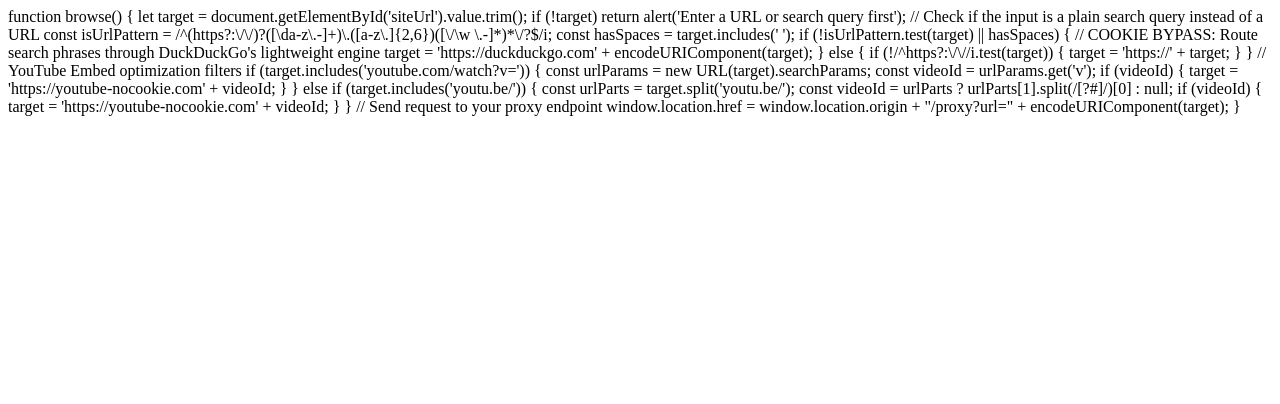
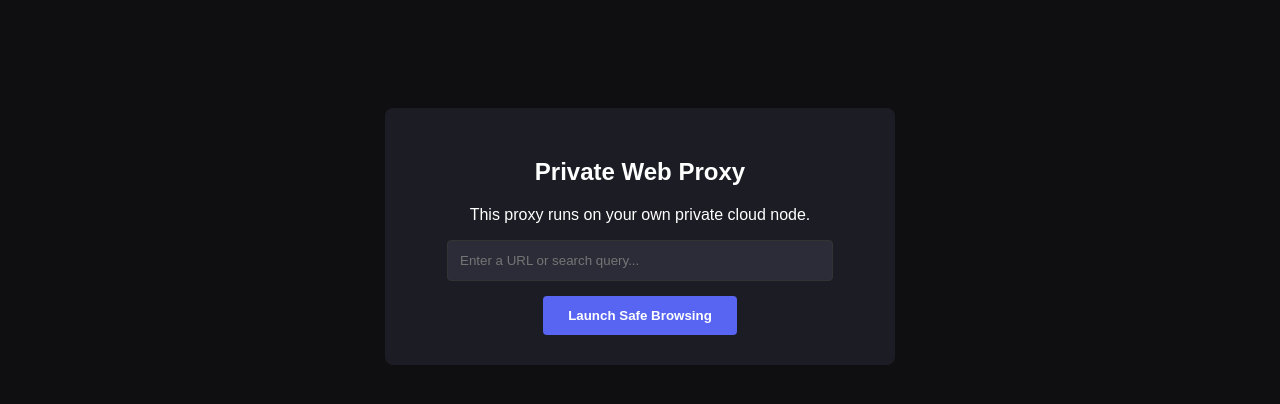
Before and after one commit to beartarango-cpu/myschoolwork, a website: page public/index.html in a window 1280 px wide. Drawn offline with Linux system fonts and the light colour scheme.

Commit message:
Update index.html

```diff
--- a/public/index.html
+++ b/public/index.html
@@ -1,22 +1,45 @@
+<!DOCTYPE html>
+<html lang="en">
+<head>
+    <meta charset="UTF-8">
+    <title>My Private Gateway</title>
+    <style>
+        body { font-family: sans-serif; text-align: center; padding-top: 100px; background: #0f0f11; color: #fff; }
+        .box { max-width: 450px; margin: 0 auto; background: #1c1c24; padding: 30px; border-radius: 8px; }
+        input { width: 80%; padding: 12px; margin-bottom: 15px; border-radius: 4px; border: 1px solid #333; background: #2c2c38; color: #fff; }
+        button { padding: 12px 25px; background: #5865F2; border: none; color: white; border-radius: 4px; cursor: pointer; font-weight: bold; }
+        button:hover { background: #4752c4; }
+    </style>
+</head>
+<body>
+
+    <div class="box">
+        <h2>Private Web Proxy</h2>
+        <p>This proxy runs on your own private cloud node.</p>
+        <input type="text" id="siteUrl" placeholder="Enter a URL or search query...">
+        <button onclick="browse()">Launch Safe Browsing</button>
+    </div>
+
+    <script>
         function browse() {
             let target = document.getElementById('siteUrl').value.trim();
             if (!target) return alert('Enter a URL or search query first');
 
-    // Check if the input is a plain search query instead of a URL
+            // 1. DETECTION ENGINE: Check if input is a raw search query or a valid URL domain
             const isUrlPattern = /^(https?:\/\/)?([\da-z\.-]+)\.([a-z\.]{2,6})([\/\w \.-]*)*\/?$/i;
             const hasSpaces = target.includes(' ');
 
             if (!isUrlPattern.test(target) || hasSpaces) {
-        // COOKIE BYPASS: Route search phrases through DuckDuckGo's lightweight engine
-        target = 'https://duckduckgo.com' + encodeURIComponent(target);
+                // Route phrases directly to Google's raw mobile search query pipeline
+                target = 'https://google.com' + encodeURIComponent(target);
             } else {
                 if (!/^https?:\/\//i.test(target)) {
                     target = 'https://' + target;
                 }
             }
 
-    // YouTube Embed optimization filters
-    if (target.includes('youtube.com/watch?v=')) {
+            // 2. YOUTUBE BYPASS FILTER: Convert regular layout paths to browser-friendly embed elements
+            if (target.includes('://youtube.com')) {
                 const urlParams = new URL(target).searchParams;
                 const videoId = urlParams.get('v');
                 if (videoId) {
@@ -24,12 +47,16 @@ function browse() {
                 }
             } else if (target.includes('youtu.be/')) {
                 const urlParts = target.split('youtu.be/');
-        const videoId = urlParts ? urlParts[1].split(/[?#]/)[0] : null;
+                const videoId = urlParts[1] ? urlParts[1].split(/[?#]/)[0] : null;
                 if (videoId) {
                     target = 'https://youtube-nocookie.com' + videoId;
                 }
             }
 
-    // Send request to your proxy endpoint
+            // Redirect cleanly through your server's proxy route setup
             window.location.href = window.location.origin + "/proxy?url=" + encodeURIComponent(target);
         }
+    </script>
+
+</body>
+</html>
```
Lines whose indentation alone changed are shown as unchanged.
